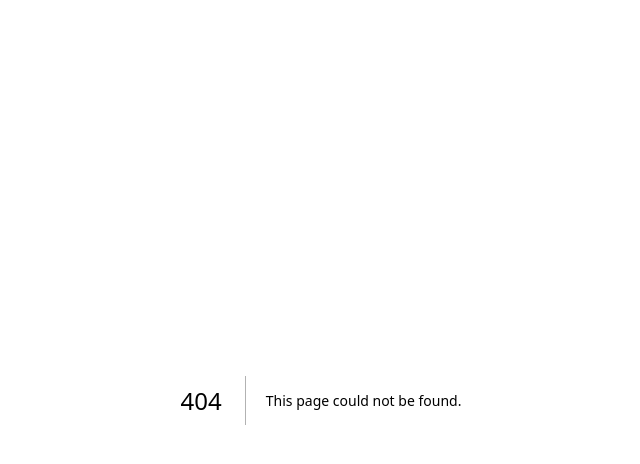
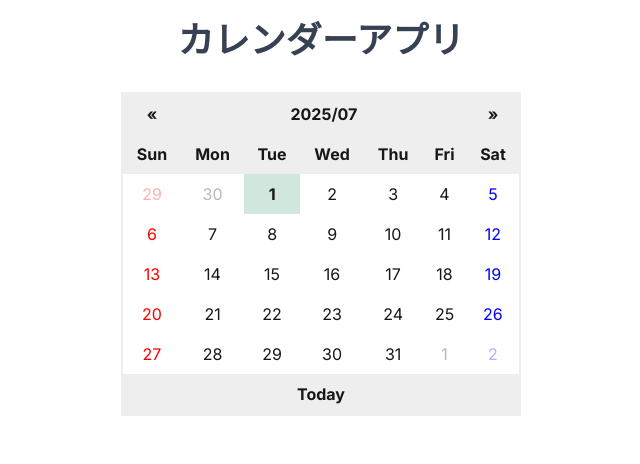
Before and after one commit to kometoume/my-portfolio, a Next.js app: page /calendar in a window 1280 px wide. Before the commit this address had no page. Shown: the top 464 px of the page, without its empty margins (319-959 px from the left). Built offline with nearby package versions, Linux system fonts and the light colour scheme.

Commit message:
カレンダーアプリ

```diff
--- /dev/null
+++ b/src/app/calendar/Calendar.css
@@ -0,0 +1,58 @@
+/* src/components/Calendar.css */
+
+.calendar-container {
+  display: flex;
+  justify-content: center; /* 中央寄せ */
+  padding: 20px; /* 余白 */
+}
+
+.calendar-container body { /* bodyに対するスタイルはここでは不要 */
+  /* font-family: 'Courier New', monospace; */
+  /* font-size: 14px; */
+}
+
+.calendar-container table {
+  border-collapse: collapse;
+  border: 2px solid #eee;
+  width: 100%; /* 親要素に合わせて幅を調整 */
+  max-width: 400px; /* 最大幅を設定して見やすくする */
+}
+
+.calendar-container thead,
+.calendar-container tfoot {
+  background: #eee;
+}
+
+.calendar-container th,
+.calendar-container td {
+  padding: 8px;
+  text-align: center;
+}
+
+.calendar-container tbody td:first-child {
+  color: red;
+}
+
+.calendar-container tbody td:last-child {
+  color: blue;
+}
+
+.calendar-container tfoot {
+  font-weight: bold;
+}
+
+.calendar-container td.disabled {
+  opacity: 0.3;
+}
+
+.calendar-container td.today {
+  font-weight: bold;
+  background-color: #d1e7dd; /* 今日の日付を強調する色 */
+}
+
+.calendar-container #prev,
+.calendar-container #next,
+.calendar-container #today {
+  cursor: pointer;
+  user-select: none;
+}
--- /dev/null
+++ b/src/app/calendar/page.tsx
@@ -0,0 +1,14 @@
+// src/app/calendar/page.tsx
+
+import Calendar from '../../components/Calendar'; // Calendarコンポーネントをインポートします
+
+export default function CalendarPage() {
+  return (
+    <div style={{ padding: '20px', maxWidth: '800px', margin: 'auto' }}>
+      {/* text-center クラスを追加 */}
+      <h1 className="text-4xl font-extrabold text-gray-700 mb-3 text-center">カレンダーアプリ</h1>
+      {/* ここでCalendarコンポーネントを呼び出しています */}
+      <Calendar />
+    </div>
+  );
+}
--- /dev/null
+++ b/src/components/Calendar.tsx
@@ -0,0 +1,157 @@
+// src/components/Calendar.tsx
+'use client'; // クライアントサイドで動作することを明示
+
+import React, { useState, useCallback } from 'react';
+import '../app/calendar/Calendar.css'; // <-- この行を修正します！
+
+const Calendar: React.FC = () => {
+  // `currentDate`は、"Today"ボタンで今日に戻る時のみ使われる日付オブジェクト
+  // カレンダーの表示自体は`year`と`month`の状態に依存
+  const [currentDate, setCurrentDate] = useState(new Date()); // 初期の今日の日付を保持
+  const [year, setYear] = useState(currentDate.getFullYear());
+  const [month, setMonth] = useState(currentDate.getMonth());
+
+  // 月のタイトルをフォーマット (例: 2025/07)
+  const renderTitle = useCallback(() => {
+    return `${year}/${String(month + 1).padStart(2, '0')}`;
+  }, [year, month]);
+
+  // カレンダーの前の月の部分の日付データを生成
+  const getCalendarHead = useCallback(() => {
+    const dates = [];
+    const d = new Date(year, month, 0).getDate(); // 前の月の最終日
+    const n = new Date(year, month, 1).getDay(); // 今月の1日の曜日 (0:日, 6:土)
+
+    for (let i = 0; i < n; i++) {
+      dates.unshift({
+        date: d - i,
+        isToday: false,
+        isDisabled: true, // 前の月の日付は無効化
+      });
+    }
+    return dates;
+  }, [year, month]);
+
+  // カレンダーの今月の部分の日付データを生成
+  const getCalendarBody = useCallback(() => {
+    const dates = [];
+    const lastDate = new Date(year, month + 1, 0).getDate(); // 今月の最終日
+
+    for (let i = 1; i <= lastDate; i++) {
+      dates.push({
+        date: i,
+        isToday: false,
+        isDisabled: false,
+      });
+    }
+
+    // 今日の日付をハイライト
+    // `currentDate` を依存配列に入れることで、`goToToday` で `currentDate` が更新された際に再評価される
+    if (year === currentDate.getFullYear() && month === currentDate.getMonth()) {
+      dates[currentDate.getDate() - 1].isToday = true;
+    }
+    return dates;
+  }, [year, month, currentDate]); // currentDate を依存配列に追加
+
+  // カレンダーの次の月の部分の日付データを生成
+  const getCalendarTail = useCallback(() => {
+    const dates = [];
+    const lastDay = new Date(year, month + 1, 0).getDay(); // 今月の最終日の曜日
+
+    // `7 - lastDay` が0以下であれば、forループは実行されないので条件は不要
+    for (let i = 1; i < 7 - lastDay; i++) {
+      dates.push({
+        date: i,
+        isToday: false,
+        isDisabled: true, // 次の月の日付は無効化
+      });
+    }
+    return dates;
+  }, [year, month]);
+
+  // 前の月に移動する関数
+  const goToPrevMonth = useCallback(() => {
+    setMonth(prevMonth => {
+      if (prevMonth === 0) { // 1月 (0) から前へ行く場合
+        setYear(prevYear => prevYear - 1); // 年を減らす
+        return 11; // 12月 (11) に戻る
+      }
+      return prevMonth - 1; // それ以外は月を減らす
+    });
+  }, []);
+
+  // 次の月に移動する関数
+  const goToNextMonth = useCallback(() => {
+    setMonth(prevMonth => {
+      if (prevMonth === 11) { // 12月 (11) から次へ行く場合
+        setYear(prevYear => prevYear + 1); // 年を増やす
+        return 0; // 1月 (0) に進む
+      }
+      return prevMonth + 1; // それ以外は月を増やす
+    });
+  }, []);
+
+  // 今日の日付に戻る関数
+  const goToToday = useCallback(() => {
+    const today = new Date();
+    setYear(today.getFullYear());
+    setMonth(today.getMonth());
+    // `currentDate` を更新することで、`getCalendarBody` が再実行され、今日のセルが正しくハイライトされる
+    setCurrentDate(today);
+  }, []);
+
+  // カレンダーデータ全体 (前の月、今月、次の月の日付を結合)
+  const dates = [...getCalendarHead(), ...getCalendarBody(), ...getCalendarTail()];
+  const weeks = [];
+  const weeksCount = dates.length / 7; // 週の数
+
+  // 日付データを週ごとに分割
+  for (let i = 0; i < weeksCount; i++) {
+    weeks.push(dates.slice(i * 7, (i + 1) * 7));
+  }
+
+  return (
+    <div className="calendar-container"> {/* CSSでスタイルを適用するためのラッパー要素 */}
+      <table>
+        <thead>
+          <tr>
+            <th id="prev" onClick={goToPrevMonth}>&laquo;</th> {/* 前の月へ */}
+            <th id="title" colSpan={5}>{renderTitle()}</th> {/* 現在の年月を表示 */}
+            <th id="next" onClick={goToNextMonth}>&raquo;</th> {/* 次の月へ */}
+          </tr>
+          <tr>
+            <th>Sun</th>
+            <th>Mon</th>
+            <th>Tue</th>
+            <th>Wed</th>
+            <th>Thu</th>
+            <th>Fri</th>
+            <th>Sat</th>
+          </tr>
+        </thead>
+        <tbody>
+          {weeks.map((week, weekIndex) => (
+            <tr key={weekIndex}> {/* 各週の行 */}
+              {week.map((dateInfo, dateIndex) => (
+                <td
+                  key={dateIndex}
+                  // 今日の日付や無効な日付にCSSクラスを適用
+                  className={`${dateInfo.isToday ? 'today' : ''} ${dateInfo.isDisabled ? 'disabled' : ''}`}
+                >
+                  {dateInfo.date} {/* 日付の数字を表示 */}
+                </td>
+              ))}
+            </tr>
+          ))}
+        </tbody>
+        <tfoot>
+          <tr>
+            <td id="today" colSpan={7} onClick={goToToday}>Today</td> {/* 今日へ戻るボタン */}
+          </tr>
+        </tfoot>
+      </table>
+    </div>
+  );
+};
+
+export default Calendar;
--- a/src/data/projects.ts
+++ b/src/data/projects.ts
@@ -84,5 +84,18 @@ export const projects: Project[] = [
     'Tailwind CSSによる効率的なスタイリング',
   ],
 },
+{
+  id: 'calendar-app', // ユニークなIDを設定 (例: 'calendar-app' など)
+  title: 'インタラクティブカレンダー (自主制作)',
+  description:
+    'JavaScript、HTML、CSSで基礎を構築し、React/Next.js環境へ移行したインタラクティブなカレンダーアプリです。現在の月日の表示、前後月への移動、そして今日の表示機能を提供します。',
+  image: '/images/calendar-app-thumbnail.png', // あなたのカレンダーアプリのスクリーンショット画像パスに置き換えてください
+  technologies: ['React', 'Next.js', 'JavaScript', 'HTML', 'CSS'],
+  demoLink: 'https://my-portfolio-michieyagis-projects.vercel.app/calendar', // あなたのポートフォリオサイト内のカレンダーアプリのURLに置き換えてください
+  points: [
+    '既存のJavaScript/HTML/CSSコードをReactコンポーネントへ移植',
+    '日付計算ロジック（月初め/月末の曜日、前月/次月の日付埋めなど）の実装',
+  ],
+},
   // 必要に応じてプロジェクトを追加
 ];
```
Also changed, not shown: public/images/calendar-app-thumbnail.png (added).
